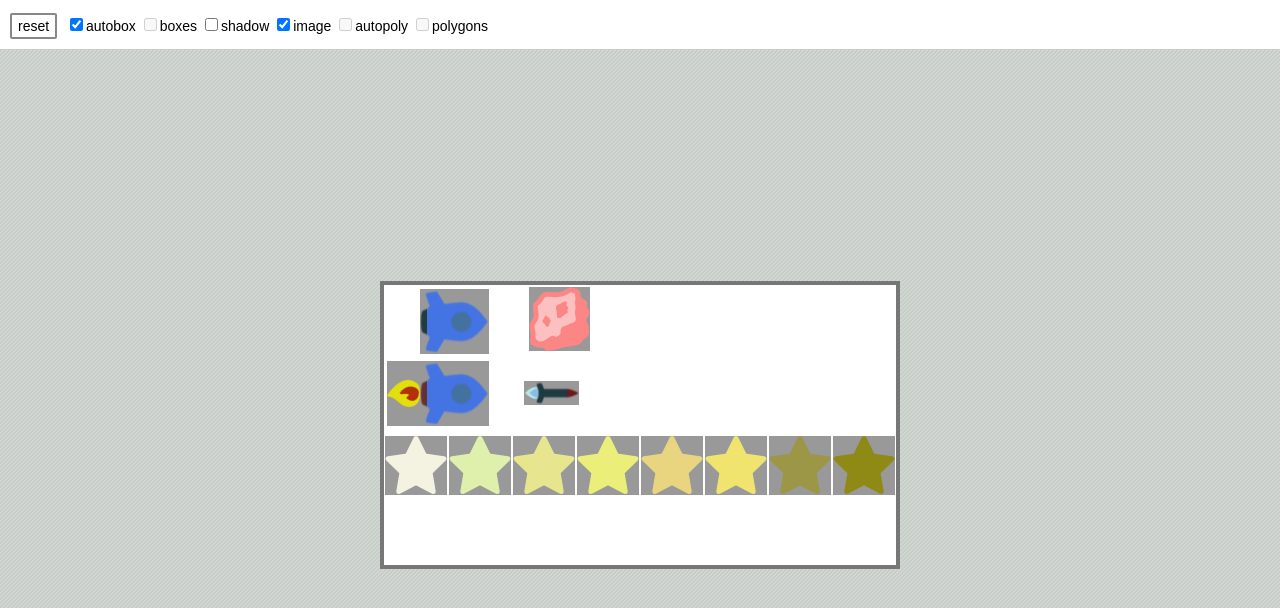
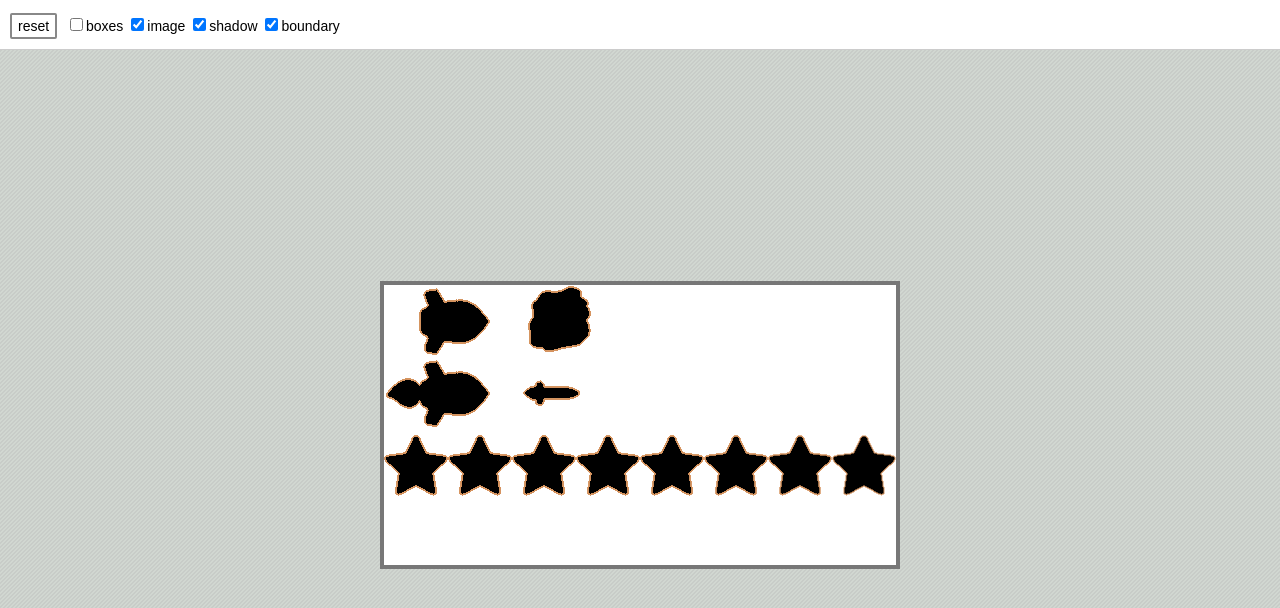
Before and after one commit to michaellaszlo/sprite-helper, a plain HTML site: page index.html in a window 1280 px wide. Drawn offline with Linux system fonts and the light colour scheme.

Commit message:
Draw the boundary at native resolution

```diff
--- a/index.html
+++ b/index.html
@@ -14,12 +14,10 @@
 <div id="controlPanel">
 <ul class="buttons">
   <li><div class="button" id="reset1x">reset</div></li>
-  <li><input type="checkbox" id="showAutobox">autobox</input></li>
-  <li><input type="checkbox" id="showBoxes">boxes</input></li>
+  <li><input type="checkbox" id="showAutobox">boxes</input></li>
+  <li><input type="checkbox" id="showImage">image</input></li>
   <li><input type="checkbox" id="showShadow">shadow</input></li>
-  <li><input type="checkbox" id="showImage">image</input></li>
-  <li><input type="checkbox" id="showAutopoly">autopoly</input></li>
-  <li><input type="checkbox" id="showPolygons">polygons</input></li>
+  <li><input type="checkbox" id="showBoundary">boundary</input></li>
 </ul>
 </div>
 
--- a/js/sprite.helper.js
+++ b/js/sprite.helper.js
@@ -154,8 +154,9 @@ SpriteHelper.autoPaint = function () {
       canvas = g.canvas,
       layer = g.layer,
       autoboxContext = layer.autobox.canvas.context,
+      imageContext = layer.image.canvas.context,
       shadowContext = layer.shadow.canvas.context,
-      imageContext = layer.image.canvas.context,
+      boundaryContext = layer.boundary.canvas.context,
       grid = new Array(width);
   for (var x = 0; x < width; ++x) {
     grid[x] = new Array(height);
@@ -252,7 +253,18 @@ SpriteHelper.autoPaint = function () {
         dir = (dir+1)%4;
       }
     }
-    g.message('polygon = '+JSON.stringify(polygon));
+    //g.message('polygon = '+JSON.stringify(polygon));
+    // Render this polygon to the boundary layer.
+    boundaryContext.lineWidth = 1;
+    boundaryContext.strokeStyle = '#d59460';
+    var a = polygon[polygon.length-1];
+    for (var i = 0; i < polygon.length; ++i) {
+      var b = polygon[i];
+      boundaryContext.moveTo(a.x, a.y);
+      boundaryContext.lineTo(b.x, b.y);
+      a = b;
+    }
+    boundaryContext.stroke();
   }
 
   autoboxContext.fillStyle = '#999';
@@ -391,7 +403,7 @@ SpriteHelper.load = function () {
     panel.style.display = 'block';
     g.layer = {};
     g.layers = [];
-    var names = ['autobox', 'shadow', 'image'];
+    var names = ['autobox', 'image', 'shadow', 'boundary'];
     for (var i = 0; i < names.length; ++i) {
       var name = names[i];
       var layer = g.layer[name] = {
@@ -409,11 +421,10 @@ SpriteHelper.load = function () {
       layer.canvas.context = layer.canvas.getContext('2d');
       g.layers.push(layer);
     }
-    g.layer.autobox.checkbox.checked = true;
+    //g.layer.autobox.checkbox.checked = true;
     g.layer.image.checkbox.checked = true;
-    document.getElementById('showBoxes').disabled = true;
-    document.getElementById('showAutopoly').disabled = true;
-    document.getElementById('showPolygons').disabled = true;
+    g.layer.shadow.checkbox.checked = true;
+    g.layer.boundary.checkbox.checked = true;
     g.reset();
     g.autoPaint();
     resize();
```
